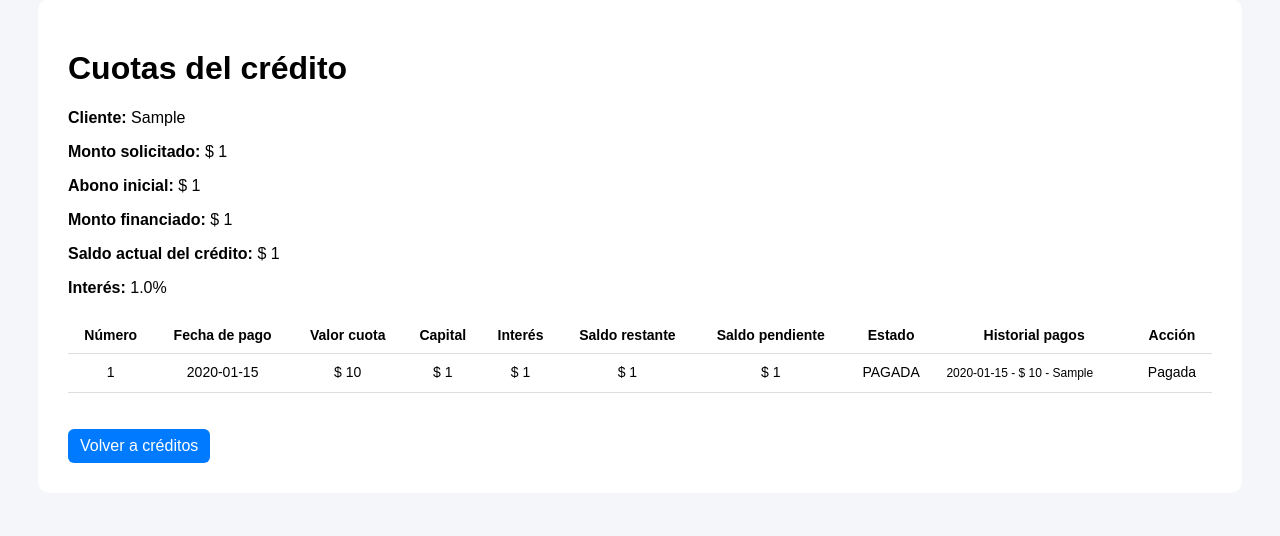
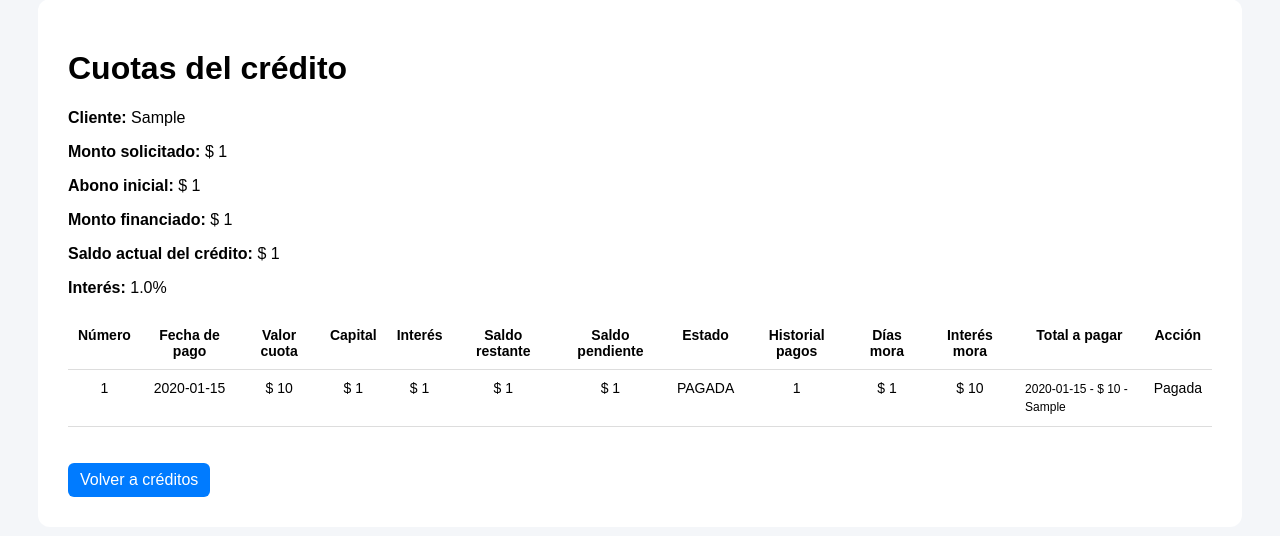
Before and after one commit to comprasconstructoracrv-afk/financiera, a Flask app: template templates/ver_cuotas.html in a window 1280 px wide. Shown: the part 39-575 px from the top of the page. Run offline with Flask 3, Linux system fonts and the light colour scheme; tables that the repository leaves empty hold one stand-in row (values such as "Sample post"); the template is opened without the code that fills it: values that come from a table or form of the project are taken from there, most other values are stand-ins (such as "Sample title", 1, 10 or a date in 2020).

Commit message:
Agrego cálculo de mora diaria en cuotas

```diff
--- a/templates/ver_cuotas.html
+++ b/templates/ver_cuotas.html
@@ -66,6 +66,9 @@
                     <th>Saldo pendiente</th>
                     <th>Estado</th>
                     <th>Historial pagos</th>
+                    <th>Días mora</th>
+                    <th>Interés mora</th>
+                    <th>Total a pagar</th>
                     <th>Acción</th>
                 </tr>
             </thead>
@@ -80,6 +83,9 @@
                     <td>{{ cuota.saldo_restante | cop }}</td>
                     <td>{{ cuota.saldo_pendiente | cop }}</td>
                     <td>{{ cuota.estado }}</td>
+                    <td>{{ cuota.dias_mora }}</td>
+                    <td>{{ cuota.interes_mora | cop }}</td>
+                    <td>{{ cuota.total_cobro | cop }}</td>
                     <td class="historial">
                         {% if pagos_por_cuota[cuota.id] %}
                             {% for pago in pagos_por_cuota[cuota.id] %}
```
